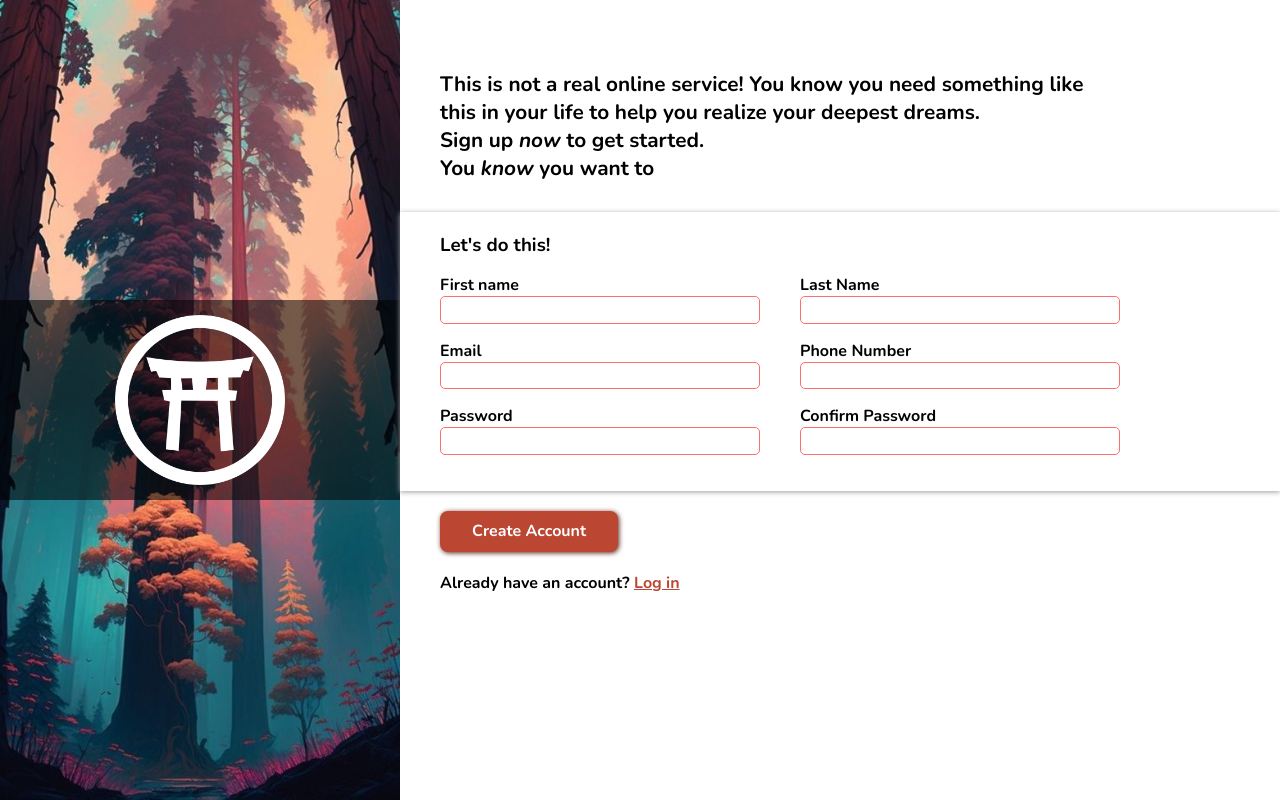
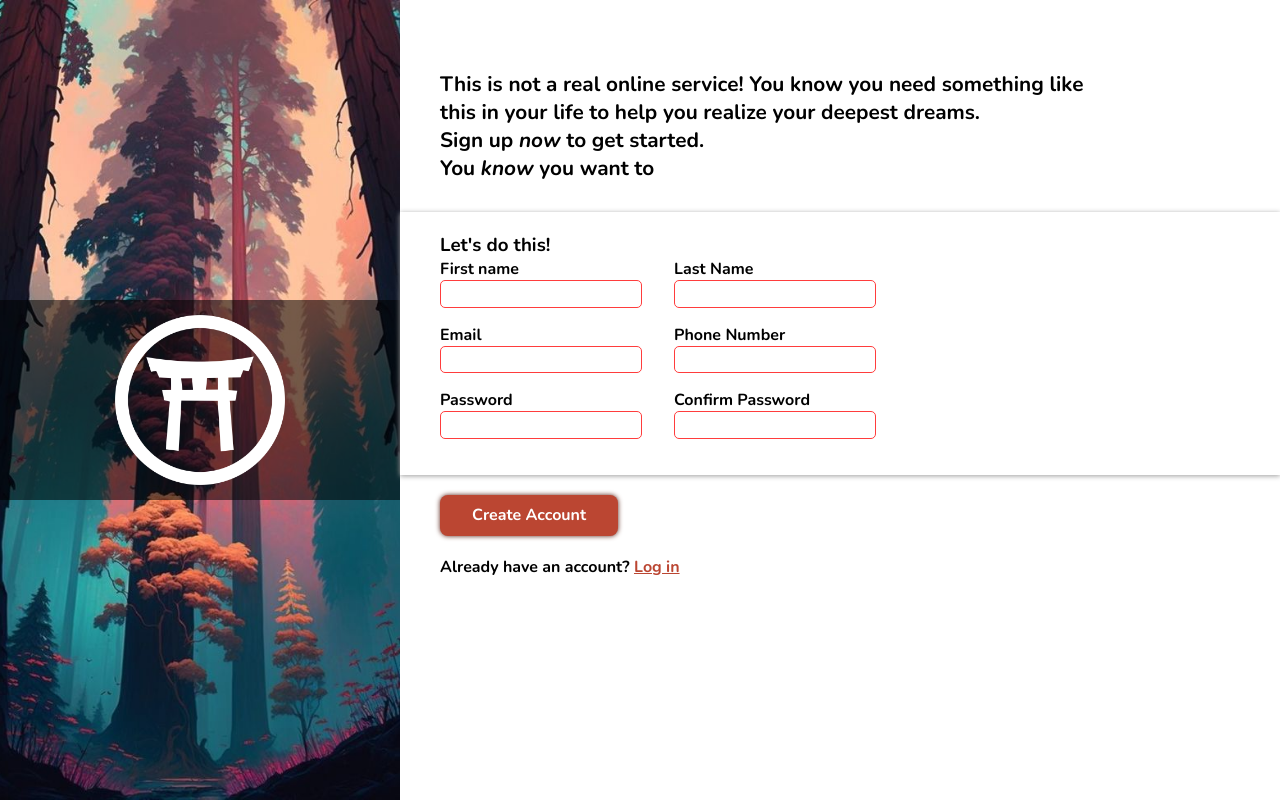
Before and after one commit to MatBenA/Basic-Form, a plain HTML site: page index.html in a window 1280 px wide. Drawn offline with nearby package versions, Linux system fonts and the light colour scheme.

Commit message:
modified form and inputs

```diff
--- a/index.html
+++ b/index.html
@@ -12,6 +12,7 @@
             href="https://fonts.googleapis.com/css2?family=Nunito:ital,wght@0,200;0,300;0,400;0,500;0,600;0,700;1,700&display=swap"
             rel="stylesheet"
         />
+        <script defer src="pwd-validation.js"></script>
     </head>
     <body>
         <aside>
@@ -34,31 +35,35 @@
                 <form action="POST" id="my-form">
                     <h3>Let's do this!</h3>
                     <div>
-                        <div>
+                        <div class="input-wrapper">
                             <label for="name">First name</label
                             ><input type="text" id="name" required />
+                            <span></span>
                         </div>
-                        <div>
+                        <div class="input-wrapper">
                             <label for="last-name">Last Name</label
                             ><input type="text" id="last-name" required />
+                            <span></span>
                         </div>
                     </div>
                     <div>
-                        <div>
+                        <div class="input-wrapper">
                             <label for="email">Email</label
                             ><input type="email" id="email" required />
+                            <span></span>
                         </div>
-                        <div>
+                        <div class="input-wrapper">
                             <label for="phone">Phone Number</label
                             ><input type="tel" id="phone" required />
+                            <span></span>
                         </div>
                     </div>
                     <div>
-                        <div>
+                        <div class="input-wrapper">
                             <label for="pwd">Password</label
                             ><input type="password" id="pwd" required />
                         </div>
-                        <div>
+                        <div class="input-wrapper">
                             <label for="pwd-confirm">Confirm Password</label
                             ><input type="password" id="pwd-confirm" required />
                         </div>
--- /dev/null
+++ b/pwd-validation.js
@@ -0,0 +1,9 @@
+const pwd = document.querySelector("#pwd");
+const pwdConfirm = document.querySelector("#pwd-confirm");
+
+console.log(pwd);
+
+pwd.addEventListener("input", () => {
+    console.log(pwd.textContent);
+    pwdConfirm.addEventListener("input", () => {});
+});
--- a/style.css
+++ b/style.css
@@ -6,6 +6,7 @@
 :root{
     --sdbrwidth: 400px;
     --space: 40px;
+    --focus-color: rgb(0, 166, 255);
 }
 
 body {
@@ -56,36 +57,49 @@ form{
     padding: 20px var(--space);;
 }
 
-form>div{
-    display:flex;
-    gap: var(--space);
-    margin: 1rem 0px;
+form > div{
+    margin-bottom: 1rem;
+    display: flex;
+    gap: 2rem;
+    flex-wrap: wrap;
 }
 
-form>div>div {
+.input-wrapper{
     display: flex;
     flex-direction: column;
-    width: 40%;
 }
 
 form input{
-    appearance: none;
+    font-family:inherit;
+    font-size: 100%;
+    width: 200px;
+    height: 1.6rem;
     border-radius: 5px;
-    height: 1.6rem;
-    border: 1px solid rgb(207, 207, 207);
-    font-family: 'Nunito', sans-serif;
+    border: 1px solid grey;
+    transition: all 0.3s;
 }
 
-input:hover{
-    background-color: rgb(248, 248, 248);
+
+
+form input:hover{
+    background-color: rgb(245, 245, 245);
+    transition: 0s;
 }
 
-input:invalid{
-    border-color: rgb(255, 110, 110);
+form input:valid{
+    border-color: rgb(44, 219, 44);
 }
 
-input:focus, input:focus-visible{
-    border: 1px solid blue;
+form input:invalid{
+    border-color: rgb(255, 61, 61);
+}
+
+form input:focus,
+form input:focus-visible{
+    transition: all 0.3s;
+    outline: none;
+    border-color: var(--focus-color);
+    box-shadow: 0 0 3px var(--focus-color);
 }
 
 .bottom {
@@ -102,11 +116,11 @@ button{
     border-radius: 8px;
     border: 0px;
 
-    box-shadow: 1px 1px 5px rgb(87, 33, 23);
+    box-shadow: 0 0 5px rgb(87, 33, 23);
 
     color: white;
     background-color: rgb(187, 70, 50);
-
+    transition: all .2s;
 }
 
 button:hover{
```
